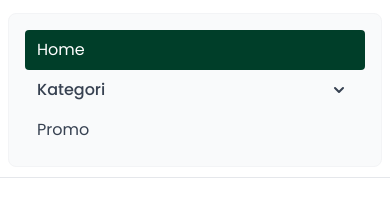
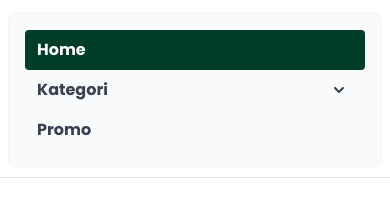
Before and after one commit to ahmadrzq/shoe-store-with-tailwind, a website: page src/index.html in a window 390 px wide. Both pictures are taken after a click on the button "Open main menu". Shown: the part 53-270 px from the top of the page. Drawn offline with nearby package versions, Linux system fonts and the light colour scheme; files that its build step writes are made by us from their sources.

Commit message:
Editing font-weight navbar

```diff
--- a/src/index.html
+++ b/src/index.html
@@ -72,7 +72,7 @@
             <li>
               <a
                 href="#"
-                class="block py-2 pl-3 pr-4 text-white bg-primary1 rounded md:bg-transparent md:text-primary1 md:p-0 dark:text-white"
+                class="font-bold block py-2 pl-3 pr-4 text-white bg-primary1 rounded md:bg-transparent md:text-primary1 md:p-0 dark:text-white"
                 aria-current="page"
                 >Home</a
               >
@@ -81,7 +81,7 @@
               <button
                 id="dropdownNavbarLink"
                 data-dropdown-toggle="dropdownNavbar"
-                class="flex items-center justify-between w-full py-2 pl-3 pr-4 font-medium text-gray-700 rounded hover:bg-gray-100 md:hover:bg-transparent md:border-0 md:hover:text-primary1 md:p-0 md:w-auto dark:text-gray-400 dark:hover:text-white dark:focus:text-white dark:border-gray-700 dark:hover:bg-gray-700 md:dark:hover:bg-transparent"
+                class="flex items-center justify-between w-full py-2 pl-3 pr-4 font-bold text-gray-700 rounded hover:bg-gray-100 md:hover:bg-transparent md:border-0 md:hover:text-primary1 md:p-0 md:w-auto dark:text-gray-400 dark:hover:text-white dark:focus:text-white dark:border-gray-700 dark:hover:bg-gray-700 md:dark:hover:bg-transparent"
               >
                 Kategori
                 <svg
@@ -134,7 +134,7 @@
             <li>
               <a
                 href="#"
-                class="block py-2 pl-3 pr-4 text-gray-700 rounded hover:bg-gray-100 md:hover:bg-transparent md:hover:text-primary1 md:p-0 md:dark:hover:text-white dark:text-gray-400 dark:hover:bg-gray-700 dark:hover:text-white md:dark:hover:bg-transparent dark:border-gray-700"
+                class="font-bold block py-2 pl-3 pr-4 text-gray-700 rounded hover:bg-gray-100 md:hover:bg-transparent md:hover:text-primary1 md:p-0 md:dark:hover:text-white dark:text-gray-400 dark:hover:bg-gray-700 dark:hover:text-white md:dark:hover:bg-transparent dark:border-gray-700"
                 >Promo</a
               >
             </li>
```
